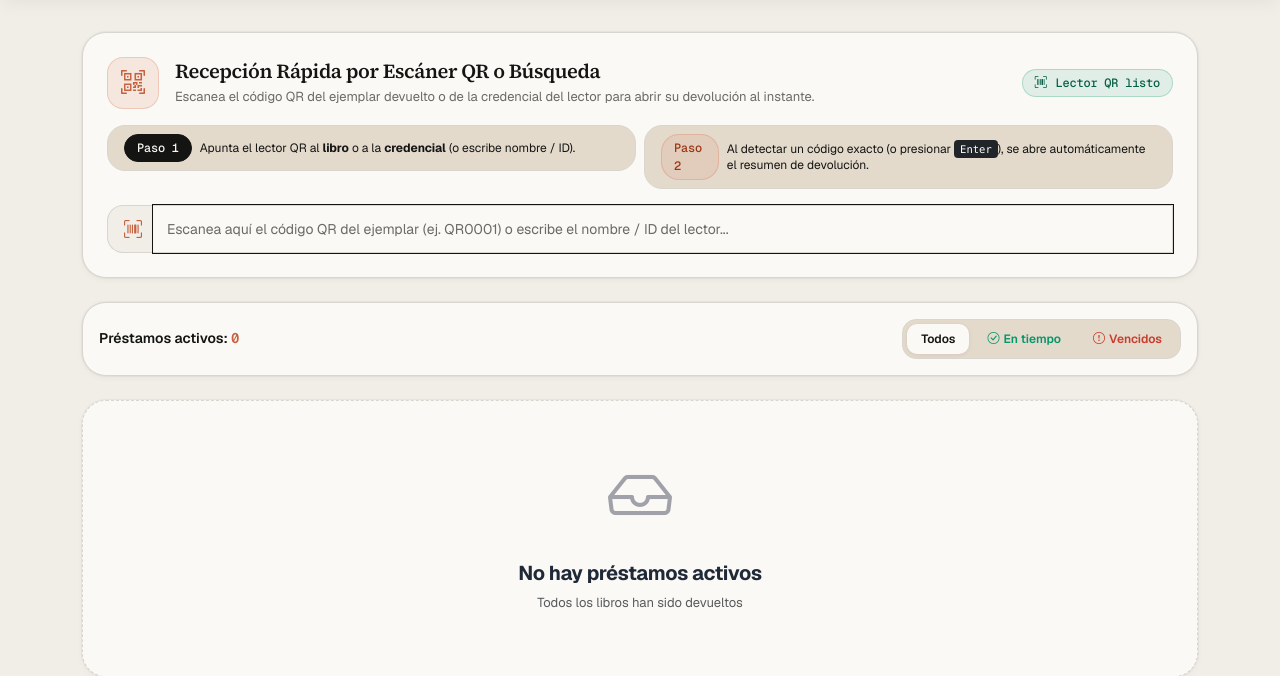
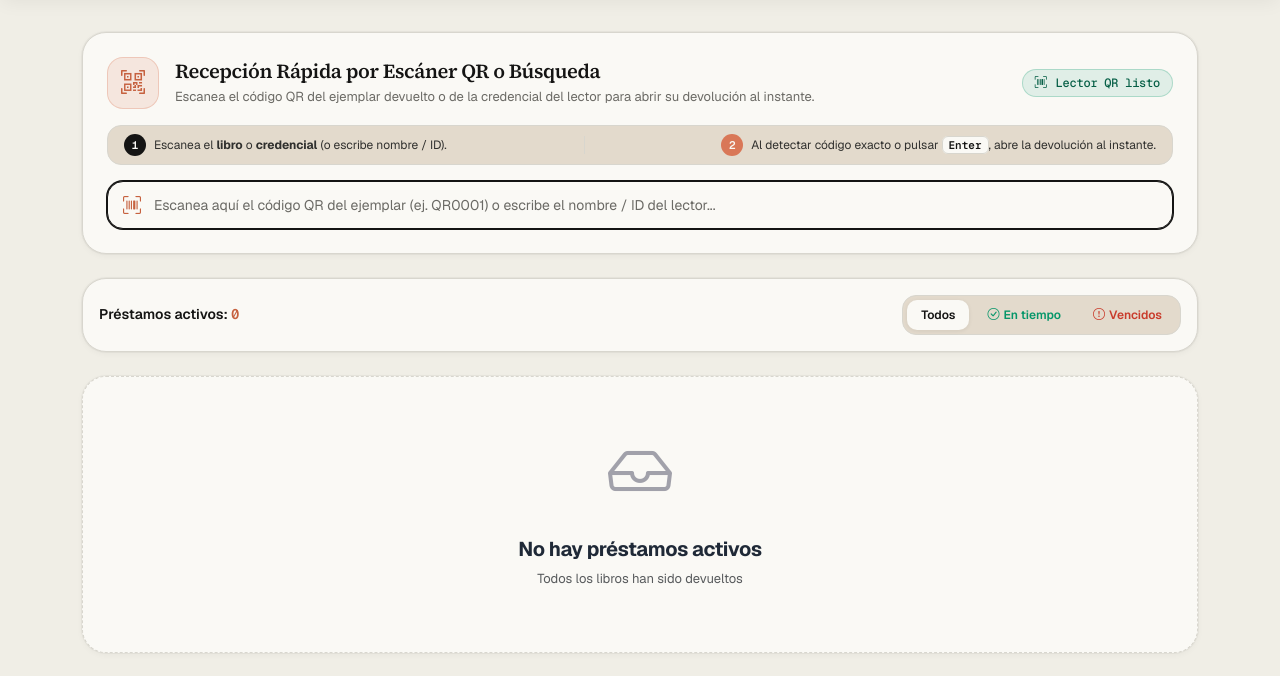
Before and after one commit to Gael-sl/Sistema_Biblioteca, a Flask app: page /devoluciones in a window 1280 px wide. Shown: the part 82-758 px from the top of the page. Run offline with Flask 3, Linux system fonts and the light colour scheme; the visitor is signed in with stand-in values (Sample User, id 1); data comes from the database, SQL or seed files in the repository; data that the repository does not hold is empty; some libraries are stand-ins or nearby versions.

Commit message:
style: barra devoluciones compacta, ID corto USRxxxxx y boton confirmar terracota

```diff
--- a/static/js/main.js
+++ b/static/js/main.js
@@ -13,6 +13,7 @@ function showAlert(message, title = 'Aviso', type = 'info', onConfirm = null) {
 
     btnCancel.classList.add('d-none');
     btnConfirm.textContent = 'Entendido';
+    iconInner.style.color = '';
 
     if (type === 'success') {
         iconContainer.style.background = 'rgba(16, 185, 129, 0.1)';
@@ -30,10 +31,11 @@ function showAlert(message, title = 'Aviso', type = 'info', onConfirm = null) {
         btnConfirm.style.background = 'linear-gradient(135deg, #f59e0b, #d97706)';
         btnConfirm.style.boxShadow = '0 4px 15px rgba(245, 158, 11, 0.3)';
     } else {
-        iconContainer.style.background = 'rgba(59, 130, 246, 0.1)';
-        iconInner.className = 'bi bi-info-circle text-primary';
-        btnConfirm.style.background = 'linear-gradient(135deg, #3b82f6, #2563eb)';
-        btnConfirm.style.boxShadow = '0 4px 15px rgba(59, 130, 246, 0.3)';
+        iconContainer.style.background = 'rgba(217, 119, 87, 0.14)';
+        iconInner.className = 'bi bi-info-circle';
+        iconInner.style.color = '#c6613f';
+        btnConfirm.style.background = 'linear-gradient(135deg, #d97757 0%, #c6613f 100%)';
+        btnConfirm.style.boxShadow = '0 8px 20px rgba(217, 119, 87, 0.32)';
     }
 
     // Eliminar listeners previos
@@ -64,11 +66,12 @@ function showConfirm(message, title = 'Confirmar', onConfirm) {
     btnCancel.classList.remove('d-none');
     btnConfirm.textContent = 'Confirmar';
 
-    iconContainer.style.background = 'rgba(245, 158, 11, 0.1)';
-    iconInner.className = 'bi bi-question-circle text-warning';
+    iconContainer.style.background = 'rgba(217, 119, 87, 0.14)';
+    iconInner.className = 'bi bi-question-circle';
+    iconInner.style.color = '#c6613f';
 
-    btnConfirm.style.background = 'linear-gradient(135deg, #3b82f6, #2563eb)';
-    btnConfirm.style.boxShadow = '0 4px 15px rgba(59, 130, 246, 0.3)';
+    btnConfirm.style.background = 'linear-gradient(135deg, #d97757 0%, #c6613f 100%)';
+    btnConfirm.style.boxShadow = '0 8px 20px rgba(217, 119, 87, 0.32)';
 
     // Eliminar listeners previos
     const newBtnConfirm = btnConfirm.cloneNode(true);
@@ -120,9 +123,9 @@ function mostrarMensaje(mensaje, tipo = 'success') {
     const colorBg = {
         'success': 'rgba(16, 185, 129, 0.95)',
         'error': 'rgba(239, 68, 68, 0.95)',
-        'warning': 'rgba(245, 158, 11, 0.95)',
-        'info': 'rgba(59, 130, 246, 0.95)'
-    }[tipo] || 'rgba(59, 130, 246, 0.95)';
+        'warning': 'rgba(217, 119, 87, 0.96)',
+        'info': 'rgba(20, 20, 19, 0.94)'
+    }[tipo] || 'rgba(20, 20, 19, 0.94)';
 
     const alert = document.createElement('div');
     alert.className = 'toast-notification';
--- a/templates/base.html
+++ b/templates/base.html
@@ -11,7 +11,7 @@
     <link href="https://fonts.googleapis.com/css2?family=Geist+Mono:wght@400;500;600&family=Geist:wght@400;500;600;700&family=Source+Serif+4:ital,opsz,wght@0,8..60,400..700;1,8..60,400..600&display=swap" rel="stylesheet">
     <link href="https://cdn.jsdelivr.net/npm/bootstrap@5.3.3/dist/css/bootstrap.min.css" rel="stylesheet">
     <link href="https://cdn.jsdelivr.net/npm/bootstrap-icons@1.11.1/font/bootstrap-icons.css" rel="stylesheet">
-    <link href="{{ url_for('static', filename='css/biblioteca.css') }}?v=design5" rel="stylesheet">
+    <link href="{{ url_for('static', filename='css/biblioteca.css') }}?v=design6" rel="stylesheet">
 </head>
 <body>
     {% with messages = get_flashed_messages(with_categories=true) %}
@@ -38,8 +38,8 @@
                     <h5 id="glassAlertTitle" class="mb-2 fw-bold" style="color: #141413; letter-spacing: -0.02em;">Aviso</h5>
                     <p id="glassAlertMessage" class="mb-4" style="font-size: 14px; color: #6b6a65;">Mensaje de alerta.</p>
                     <div class="d-flex gap-2 justify-content-center" id="glassAlertButtons">
-                        <button type="button" id="glassAlertBtnCancel" class="btn btn-light-custom flex-fill d-none py-2" style="border-radius: 18px; font-weight: 500; color: #141413; background: #e3dacc; border: 1px solid #d8d6ce;" data-bs-dismiss="modal">Cancelar</button>
-                        <button type="button" id="glassAlertBtnConfirm" class="btn flex-fill py-2 text-white" style="border-radius: 18px; font-weight: 500; background: #141413; border: none;">Entendido</button>
+                        <button type="button" id="glassAlertBtnCancel" class="btn btn-light-custom flex-fill d-none py-2" style="border-radius: 9999px; font-weight: 500; color: #141413; background: #e3dacc; border: 1px solid #d8d6ce;" data-bs-dismiss="modal">Cancelar</button>
+                        <button type="button" id="glassAlertBtnConfirm" class="btn flex-fill py-2 text-white" style="border-radius: 9999px; font-weight: 600; background: linear-gradient(135deg, #d97757 0%, #c6613f 100%); border: none;">Entendido</button>
                     </div>
                 </div>
             </div>
@@ -48,7 +48,7 @@
 
     <script src="https://cdn.jsdelivr.net/npm/bootstrap@5.3.3/dist/js/bootstrap.bundle.min.js"></script>
     <script src="https://cdnjs.cloudflare.com/ajax/libs/qrcodejs/1.0.0/qrcode.min.js"></script>
-    <script src="{{ url_for('static', filename='js/main.js') }}?v=design5"></script>
+    <script src="{{ url_for('static', filename='js/main.js') }}?v=design6"></script>
     {% block scripts %}{% endblock %}
 </body>
 </html>
--- a/templates/devoluciones.html
+++ b/templates/devoluciones.html
@@ -32,30 +32,25 @@
             </span>
         </div>
 
-        <div class="row g-2 mb-3">
-            <div class="col-md-6">
-                <div class="surface-oat px-3 py-2 d-flex align-items-center gap-2">
-                    <span class="badge-custom font-mono" style="background: #141413; color: #faf9f5; border-color: #141413;">Paso 1</span>
-                    <span class="text-xs" style="color: #141413;">Apunta el lector QR al <strong>libro</strong> o a la <strong>credencial</strong> (o escribe nombre / ID).</span>
-                </div>
+        <div class="surface-oat px-3 py-2 mb-3 d-flex flex-column flex-md-row align-items-start align-items-md-center justify-content-between gap-2" style="border-radius: 14px;">
+            <div class="d-flex align-items-center gap-2">
+                <span class="d-inline-flex align-items-center justify-content-center font-mono fw-bold" style="width: 22px; height: 22px; border-radius: 999px; background: #141413; color: #faf9f5; font-size: 11px; flex-shrink: 0;">1</span>
+                <span class="text-xs" style="color: #30302e;">Escanea el <strong>libro</strong> o <strong>credencial</strong> (o escribe nombre / ID).</span>
             </div>
-            <div class="col-md-6">
-                <div class="surface-oat px-3 py-2 d-flex align-items-center gap-2">
-                    <span class="badge-amber font-mono">Paso 2</span>
-                    <span class="text-xs" style="color: #141413;">Al detectar un código exacto (o presionar <kbd>Enter</kbd>), se abre automáticamente el resumen de devolución.</span>
-                </div>
+            <div class="d-none d-md-block" style="width: 1px; height: 18px; background: #d8d6ce;"></div>
+            <div class="d-flex align-items-center gap-2">
+                <span class="d-inline-flex align-items-center justify-content-center font-mono fw-bold" style="width: 22px; height: 22px; border-radius: 999px; background: #d97757; color: #faf9f5; font-size: 11px; flex-shrink: 0;">2</span>
+                <span class="text-xs" style="color: #30302e;">Al detectar código exacto o pulsar <kbd style="background: #faf9f5; color: #141413; border: 1px solid #d8d6ce; border-radius: 6px; padding: 1px 6px; font-family: var(--font-geist-mono); font-size: 11px; font-weight: 600;">Enter</kbd>, abre la devolución al instante.</span>
             </div>
         </div>
 
-        <div class="input-group">
-            <span class="input-group-text border-end-0" style="background: var(--color-canvas); border: 1px solid var(--color-hairline); border-top-left-radius: 16px; border-bottom-left-radius: 16px; padding-left: 16px;">
-                <i class="bi bi-upc-scan" style="color: #c6613f; font-size: 18px;"></i>
-            </span>
-            <input type="text" id="buscarDevolucion" class="form-control form-control-custom border-start-0"
+        <div class="position-relative">
+            <i class="bi bi-upc-scan position-absolute" style="top: 50%; left: 16px; transform: translateY(-50%); color: #c6613f; font-size: 18px; z-index: 2; pointer-events: none;"></i>
+            <input type="text" id="buscarDevolucion" class="form-control form-control-custom"
                    placeholder="Escanea aquí el código QR del ejemplar (ej. QR0001) o escribe el nombre / ID del lector..."
-                   style="height: 48px; font-size: 14px; border-top-left-radius: 0; border-bottom-left-radius: 0; border: 1px solid var(--color-hairline); border-left: none;" autofocus>
-            <button type="button" id="btnLimpiarBusquedaDev" class="btn btn-light-custom d-none" style="border-top-left-radius: 0; border-bottom-left-radius: 0;" title="Limpiar búsqueda">
-                <i class="bi bi-x-lg"></i>
+                   style="height: 48px; font-size: 14px; padding-left: 46px; padding-right: 44px; border-radius: 16px;" autofocus>
+            <button type="button" id="btnLimpiarBusquedaDev" class="btn btn-sm position-absolute d-none" style="top: 50%; right: 10px; transform: translateY(-50%); border: none; background: #e3dacc; color: #141413; border-radius: 999px; width: 28px; height: 28px; padding: 0;" title="Limpiar búsqueda">
+                <i class="bi bi-x-lg" style="font-size: 12px;"></i>
             </button>
         </div>
     </div>
```
Also changed, not shown: templates/agregar_usuario.html (+3 -4 lines).
